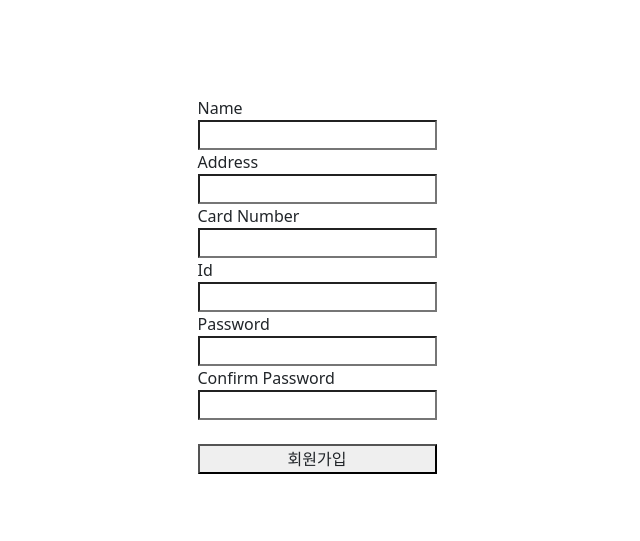
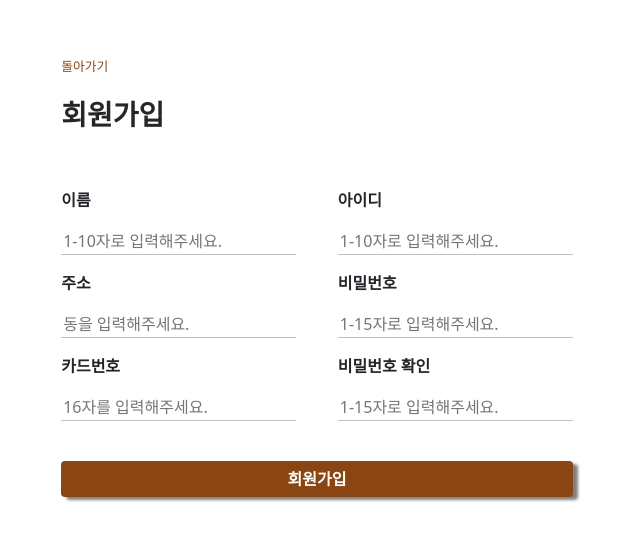
Before and after one commit to sem1308/BACCHUS_FrontEnd, a React (Create React App) app: page /register in a window 1280 px wide. Shown: the part 115-656 px from the top of the page, without its empty margins (323-963 px from the left). Built offline with nearby package versions, Linux system fonts and the light colour scheme.

Commit message:
디자인: 로그인, 회원가입 페이지 디자인

```diff
--- a/src/App.js
+++ b/src/App.js
@@ -1,6 +1,6 @@
 import LoginPage from './components/LoginPage';
 import RegisterPage from './components/RegisterPage';
-import History from './components/History';
+import OrderedListPage from './components/OrderedListPage';
 import './css/App.css';
 import { Route, Routes } from 'react-router-dom';
 import DinnerPage from './pages/customer/DinnerPage';
@@ -13,7 +13,7 @@ function App() {
     <Routes>
       <Route path="/dinner" element={<DinnerPage />} />
       <Route path="/dinner/:dinnerNum" element={<DinnerDetailPage />} />
-      <Route path="/history/:customerNum" element={<History />} />
+      <Route path="/ordered_list/:customerNum" element={<OrderedListPage />} />
 
       <Route path="/login/" element={<LoginPage type='customer' />} />
       <Route path="/register/" element={<RegisterPage type='customer' />} />
--- a/src/components/Header.js
+++ b/src/components/Header.js
@@ -74,6 +74,17 @@ const Utils = styled.div`
     right: 0;
 `;
 
+const UserButton = styled.button`
+    margin-left: 5px;
+    margin-right: 5px;
+    border: solid 2px #8B4513;
+    border-radius: 12px;
+    color: #8B4513;
+    font-weight: bold;
+    box-shadow : 0 2px 1px 0 #fff;
+    background-color: transparent;
+`;
+
 const UtilsListBox = styled.ul`
     list-style: none;
 `;
@@ -84,6 +95,7 @@ const UtilsText = styled.li`
 `;
 
 function Header({ type }) {
+    console.log('RENDERING...');
     const [cookies, setCookie, removeCookie] = useCookies(['customerNum']);
 
     return (
@@ -105,18 +117,24 @@ function Header({ type }) {
                         <UtilsText>
                             {
                                 cookies.customerNum === undefined ?
-                                    <>
+                                    <div>
                                         <Link to={"/login/" + type}>
-                                            <button>로그인</button>
+                                            <UserButton>로그인</UserButton>
                                         </Link>
                                         <Link to={'/register/' + type}>
-                                            <button>회원가입</button>
+                                            <UserButton>회원가입</UserButton>
                                         </Link>
-                                    </>
-                                    : <button onClick={() => {
-                                        removeCookie('customerNum');  // 로그인 했을 때 등록했던 쿠키 해제
-                                        console.log("로그아웃 되었습니다.");  // 로그아웃 확인
-                                    }}>로그아웃</button>
+                                    </div>
+                                    :
+                                    <div>
+                                        <Link to={`/ordered_list/${cookies.customerNum}`}>
+                                            <UserButton>과거 주문내역 조회</UserButton>
+                                        </Link>
+                                        <UserButton onClick={() => {
+                                            removeCookie('customerNum');  // 로그인 했을 때 등록했던 쿠키 해제
+                                            console.log("로그아웃 되었습니다.");  // 로그아웃 확인
+                                        }}>로그아웃</UserButton>
+                                    </div>
                             }
                         </UtilsText>
                     </UtilsListBox>
--- a/src/components/LoginPage.js
+++ b/src/components/LoginPage.js
@@ -1,15 +1,17 @@
 
 import { backEndUrl } from '../configs';
-import { useNavigate } from 'react-router-dom';
+import { Link, useNavigate } from 'react-router-dom';
 import { useCookies } from "react-cookie";
 import React, { useState } from 'react';
 import axios from 'axios';
+import styled from 'styled-components';
+import { CustomerDiv, CustomerForm, CustomerLink, CustomerHeader, CustomerInput, CustomerButton } from './Utils';
 
 
 function LoginPage({ type }) {
     const [Id, setId] = useState("");
     const [Password, setPassword] = useState("");
-    const [cookies, setCookie, removeCookie] = useCookies(['customerNum']);
+    const [cookies, setCookie] = useCookies(['customerNum']);
     const navigate = useNavigate();
 
     const onIdHandler = (event) => {
@@ -29,44 +31,56 @@ function LoginPage({ type }) {
         loginCustomer(body);
     }
     const loginCustomer = async (dataToSubmit) => {
-        console.log(dataToSubmit);  // 확인
-        await axios.post(backEndUrl + '/' + type + '/login', dataToSubmit)
-            .then(response => {
-                console.log(response); // 확인
-
-                if (response.status === 200) {
+        try {
+            const response = await axios.post(backEndUrl + '/' + type + '/login', dataToSubmit)
+            console.log(response);
+            if (response.status === 200) {
+                if (response.data.role === 'customer') {
                     alert('로그인 되었습니다.');
                     setCookie('customerNum', response.data.customerNum);  // 고객 쿠키 저장
 
                     if (window.confirm("주문 내역을 보시겠습니까?")) {
-                        navigate(`/history/${response.data.customerNum}`);
+                        navigate(`/ordered_list/${response.data.customerNum}`);
                     } else {
                         navigate('/dinner');
                     }
+                } else {
+                    alert('직원 페이지로 이동합니다.');
+                    navigate(`/dinner/employee`);
                 }
-            })
-            .catch(error => alert('없는 정보입니다.'));
+            }
+        } catch (e) {
+            console.log(e);
+        }
     }
 
     return (
-        <div style={{
-            display: 'flex', justifyContent: 'center', alignItems: 'center',
-            width: '100%', height: '100vh'
-        }}>
-            <form style={{ display: 'flex', flexDirection: 'column' }}
-                onSubmit={onSubmitHandler}
-            >
-                <label>ID</label>
-                <input type='id' value={Id} onChange={onIdHandler} />
-                <label>Password</label>
-                <input type='password' value={Password} onChange={onPasswordHandler} />
+        <CustomerDiv>
+            <CustomerForm onSubmit={onSubmitHandler}>
+                <CustomerHeader>
+                    <CustomerLink to={`/dinner`}>
+                        돌아가기
+                    </CustomerLink>
+                    <h1 style={{
+                        textAlign: 'center',
+                        fontWeight: 1000,
+                    }}>MR.DINNER</h1>
+                </CustomerHeader>
+                <CustomerInput type='id' value={Id} onChange={onIdHandler} placeholder="아이디" />
+                <CustomerInput type='password' value={Password} onChange={onPasswordHandler} placeholder="비밀번호" />
                 <br />
-                <button>
+                <CustomerButton>
                     로그인
-                </button>
-            </form>
-
-        </div>
+                </CustomerButton>
+                <p>혹시, MR.DINNER가 처음이신가요? &nbsp;&nbsp;&nbsp;
+                    <CustomerLink to={`/register`} style={{
+                        fontSize: '1em',
+                    }}>
+                        회원가입
+                    </CustomerLink>
+                </p>
+            </CustomerForm>
+        </CustomerDiv>
     );
 }
 
--- a/src/components/RegisterPage.js
+++ b/src/components/RegisterPage.js
@@ -3,6 +3,12 @@ import { useNavigate } from 'react-router-dom';
 import { useCookies } from "react-cookie";
 import React, { useState } from 'react';
 import axios from 'axios';
+import { CustomerDiv, CustomerForm, CustomerLink, CustomerHeader, CustomerInput, CustomerButton } from './Utils';
+import styled from 'styled-components';
+
+const CustomerLabel = styled.label`
+    font-weight: bold;
+`;
 
 function RegisterPage({ type }) {
     const [Address, setAddress] = useState("");
@@ -51,46 +57,66 @@ function RegisterPage({ type }) {
     }
 
     const signupCustomer = async (dataToSubmit) => {
-        console.log(dataToSubmit);  // 확인
-        await axios.post(backEndUrl + '/' + type + '/register', dataToSubmit)
-            .then(response => {
-                console.log(response); // 확인
-
-                if (response.status === 200) {
-                    alert('회원가입 되었습니다.');
-                    navigate(`/login/${type}`);
-                }
-            })
-            .catch(error => alert('이미 존재하는 회원입니다.'));
+        try {
+            const response = await axios.post(backEndUrl + '/' + type, dataToSubmit)
+            console.log(response);
+            if (response.status === 200) {
+                alert('회원가입 되었습니다.');
+                navigate(`/login/`);
+            }
+        } catch (e) {
+            console.log(e);
+        }
     }
 
-
     return (
-        <div style={{
-            display: 'flex', justifyContent: 'center', alignItems: 'center',
-            width: '100%', height: '100vh'
-        }}>
-            <form style={{ display: 'flex', flexDirection: 'column' }}
-                onSubmit={onSubmitHandler}
-            >
-                <label>Name</label>
-                <input type='text' value={Name} onChange={onNameHandler} />
-                <label>Address</label>
-                <input type='text' value={Address} onChange={onAddressHandler} />
-                <label>Card Number</label>
-                <input type='password' value={CardNum} onChange={onCardNumHandler} />
-                <label>Id</label>
-                <input type='text' value={Id} onChange={onIdHandler} />
-                <label>Password</label>
-                <input type='password' value={Password} onChange={onPasswordHandler} />
-                <label>Confirm Password</label>
-                <input type='password' value={ConfirmPassword} onChange={onConfirmPasswordHandler} />
+        <CustomerDiv>
+            <CustomerForm onSubmit={onSubmitHandler}>
+                <CustomerHeader>
+                    <CustomerLink to={`/dinner`}>
+                        돌아가기
+                    </CustomerLink>
+                    <h3 style={{
+                        marginTop: '0.8em',
+                        textAlign: 'left',
+                        fontWeight: 1000,
+                    }}>회원가입</h3>
+                </CustomerHeader>
+                <div style={{
+                    marginTop: '3em',
+                    display: 'flex',
+                }}>
+                    <div style={{
+                        display: 'flex',
+                        flexDirection: 'column',
+                        marginRight: '1.3em'
+                    }}>
+                        <CustomerLabel>이름</CustomerLabel>
+                        <CustomerInput type='text' value={Name} onChange={onNameHandler} placeholder="1-10자로 입력해주세요." />
+                        <CustomerLabel>주소</CustomerLabel>
+                        <CustomerInput type='text' value={Address} onChange={onAddressHandler} placeholder="동을 입력해주세요." />
+                        <CustomerLabel>카드번호</CustomerLabel>
+                        <CustomerInput type='password' value={CardNum} onChange={onCardNumHandler} placeholder="16자를 입력해주세요." />
+                    </div>
+                    <div style={{
+                        display: 'flex',
+                        flexDirection: 'column',
+                        marginLeft: '1.3em',
+                    }}>
+                        <CustomerLabel>아이디</CustomerLabel>
+                        <CustomerInput type='text' value={Id} onChange={onIdHandler} placeholder="1-10자로 입력해주세요." />
+                        <CustomerLabel>비밀번호</CustomerLabel>
+                        <CustomerInput type='password' value={Password} onChange={onPasswordHandler} placeholder="1-15자로 입력해주세요." />
+                        <CustomerLabel>비밀번호 확인</CustomerLabel>
+                        <CustomerInput type='password' value={ConfirmPassword} onChange={onConfirmPasswordHandler} placeholder="1-15자로 입력해주세요." />
+                    </div>
+                </div>
                 <br />
-                <button formAction=''>
-                    회원가입
-                </button>
-            </form>
-        </div>
+                <CustomerButton style={{
+                    width: '100%',
+                }}>회원가입</CustomerButton>
+            </CustomerForm>
+        </CustomerDiv>
     )
 }
 
--- a/src/components/Utils.js
+++ b/src/components/Utils.js
@@ -1,4 +1,5 @@
 import styled from 'styled-components';
+import { Link } from 'react-router-dom';
 
 export const Span = styled.span`
   font-size : ${props => props.fs || '16px'};
@@ -105,3 +106,69 @@ export const Btn = styled.button`
     background-color : ${props => props.bg_color_hover || 'rgba(184,134,11,1)'};
   }
 `
+
+/* 로그인, 회원가입 */
+
+export const CustomerDiv = styled.div`
+    display: flex;
+    justify-content: center;
+    align-items: center;
+    width: 100%;
+    height: 100vh;
+    `;
+
+export const CustomerForm = styled.form`
+        display: flex;
+        flex-direction: column;
+    `
+
+export const CustomerLink = styled(Link)`
+    color: #8B4513;
+    text-decoration: none;
+    font-size: 0.8em;
+    &:hover {
+        color: #bc5e00;
+    }
+`;
+
+export const CustomerHeader = styled.div`
+        display: flex;
+        flex-direction: column;
+    `
+
+export const CustomerInput = styled.input`
+    border: 0;
+    border-bottom: 1px solid #c0c0c0;
+    margin-top: 1em;
+    margin-bottom: 1em;
+    &:hover {
+        border-bottom-color: black;
+    }
+`
+
+export const CustomerButton = styled.button`
+    display: inline-block;
+    outline: none;
+    border: none;
+    border-radius: 4px;
+    color: white;
+    font-weight: bold;
+    padding-left: 1rem;
+    padding-right: 1rem;
+    background: #8B4513;
+    box-shadow: 5px 3px 3px grey;
+    cursor: pointer;
+
+
+    height: 2.25rem;
+    font-size: 1rem;
+    margin-bottom: 1em;
+
+    &:hover {
+        background: #bc5e00;
+    }
+
+    &:active {
+        background: #bc5e00;
+    }
+    `;
```
Also changed, not shown: src/components/NavBar.js (+9 -9 lines), src/components/OrderedListPage.js (renamed from src/components/History.js, +10 -30 lines).
